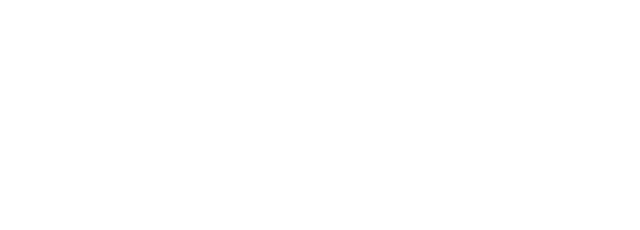
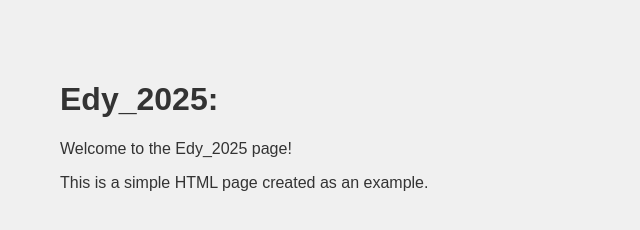
Before and after one commit to edskate/Ed_2025, a plain HTML site: page index.html in a window 1280 px wide. Shown: the whole page, without its empty margins (0-640 px from the left). Drawn offline with Linux system fonts and the light colour scheme.

Commit message:
correção de letra

```diff
--- a/index.html
+++ b/index.html
@@ -3,9 +3,13 @@
 <head>
     <meta charset="UTF-8">
     <meta name="viewport" content="width=device-width, initial-scale=1.0">
-    <title>Document</title>
+    <title>Edy_2025</title>
+    <link rel="stylesheet" href="style.css">
 </head>
 <body>
+    <h1>Edy_2025:</h1>
 
+    <p>Welcome to the Edy_2025 page!</p>
+    <p>This is a simple HTML page created as an example.</p>
 </body>
 </html>
--- /dev/null
+++ b/style.css
@@ -0,0 +1,8 @@
+body{
+    background-color: #f0f0f0;
+    font-family: Arial, sans-serif;
+    margin: 40px;
+    padding: 20px;
+
+    color: #333;
+}
```
